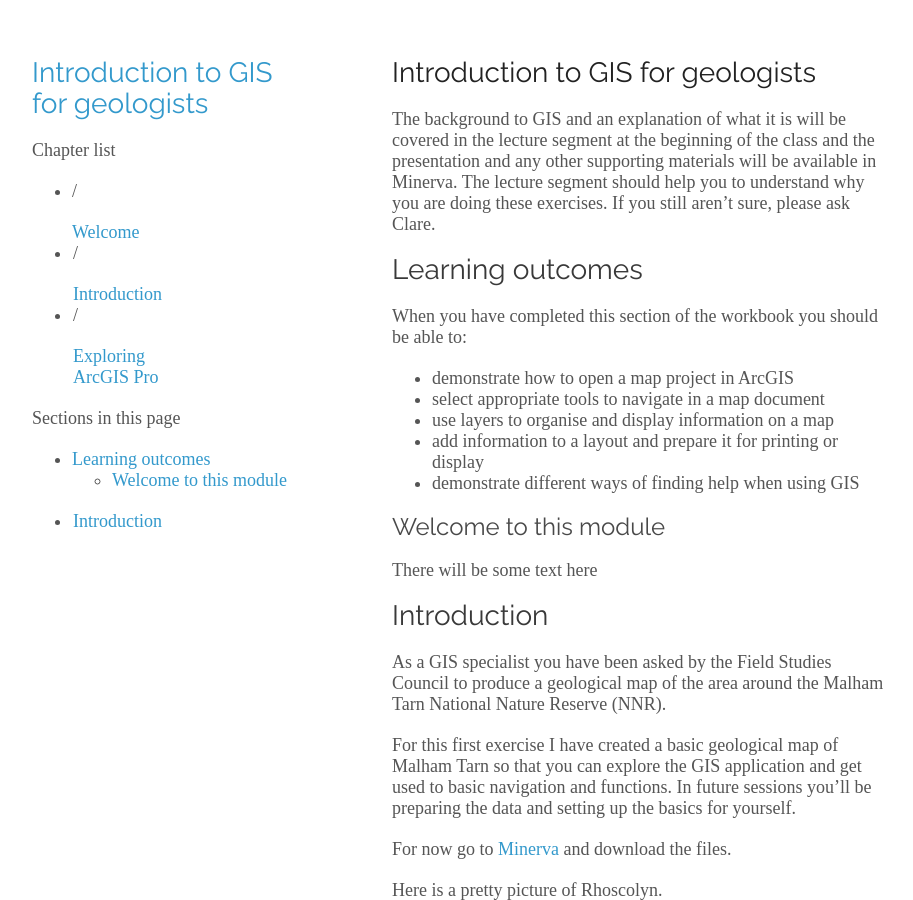
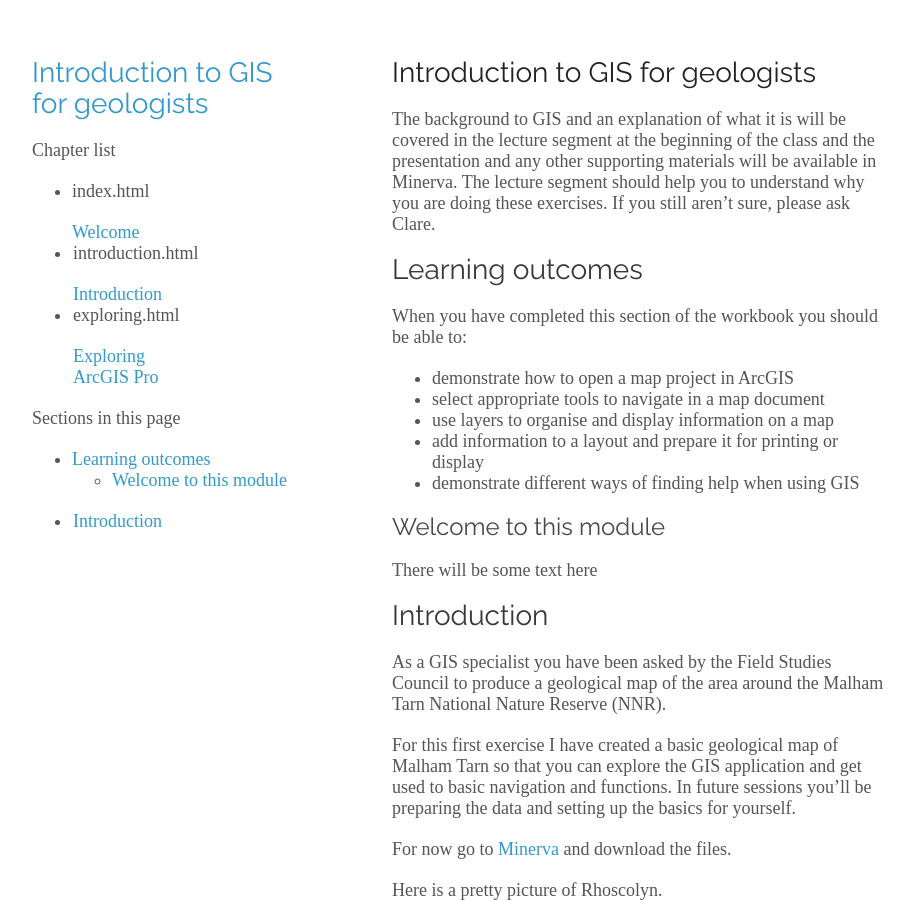
Before and after one commit to cgordon-gis/GIS-geol, a Jekyll site: the page built from index.md, in a window 1280 px wide and 900 px high. Shown: the whole window, without its empty margins (178-1091 px from the left). Built offline with Jekyll 4.4.1, drawn with Linux system fonts in a browser that asks for light colours.

Commit message:
working out menus

```diff
--- a/_layouts/default.html
+++ b/_layouts/default.html
@@ -26,7 +26,7 @@
 	    <ul>
 	       {% for item in site.data.toclist.docs %}
 	       <li class="{% if item.url == page.url %}active{% endif %}">
-		  <p>{{ page.url }}</p>
+		  <p>{{ item.url }}</p>
 		  <a href="{{ item.url }}">{{ item.title }}</a>
 		  {% if item.url == page.url %}
 		  {% include toc.html html=content h_min=2 %}
```
Also changed, not shown: 1 other file.
